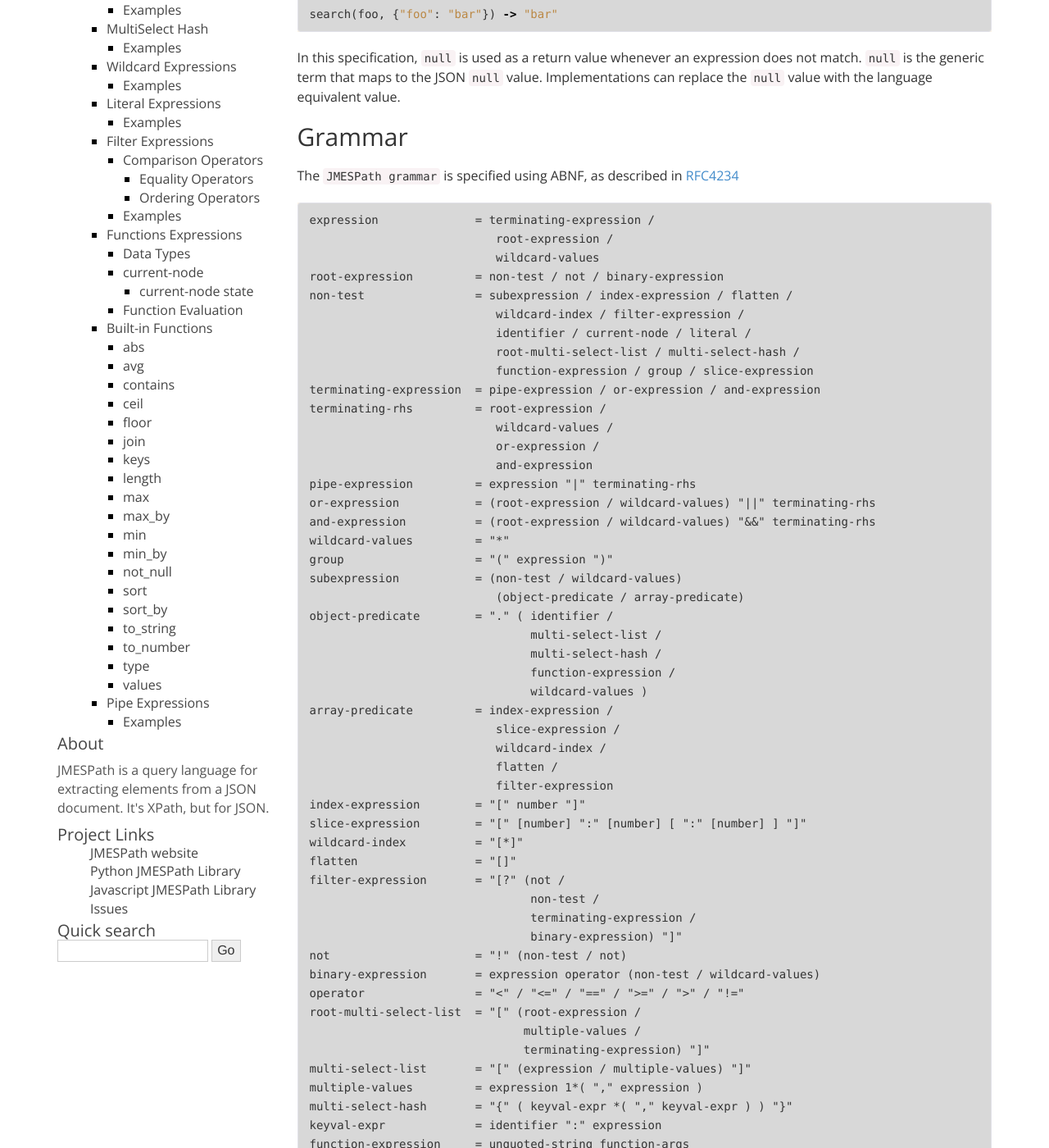
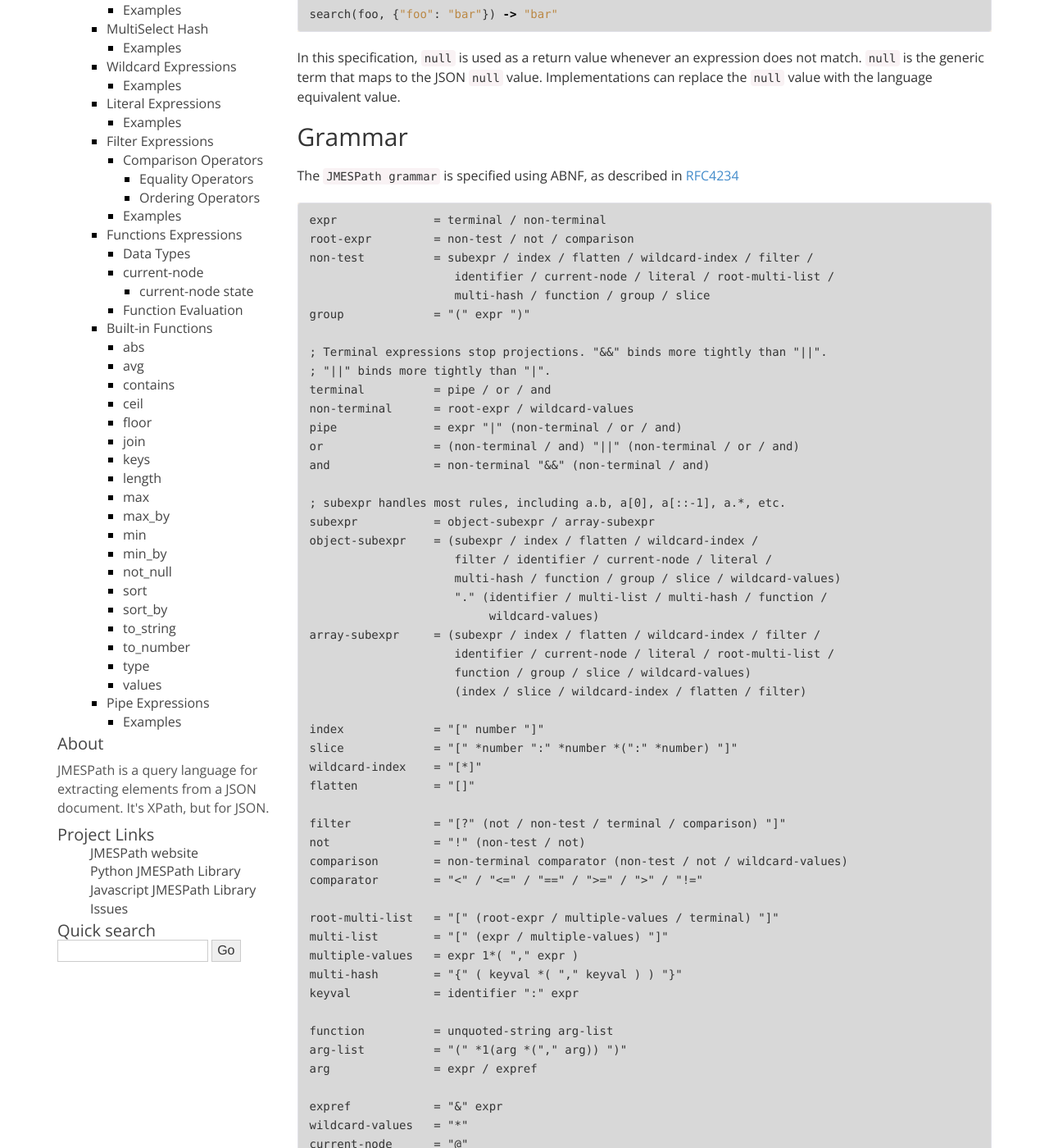
Before and after one commit to jmespath/jmespath.site, a Sphinx documentation site: the page built from docs/specification.rst, in a window 1280 px wide and 1400 px high, scrolled down 366 px. Shown: the whole window at 82% size. Built offline with Sphinx 7.4.7, drawn with Linux system fonts in a browser that asks for light colours; comment, search, counter and statistics services are not loaded; some of the changed text lies outside the part shown.

Commit message:
Shortening rule names. Removing ambiguities and invalid syntax. Renaming function-arg* to arg and arg-list

```diff
--- a/docs/jmespath-grammar.txt
+++ b/docs/jmespath-grammar.txt
@@ -1,69 +1,66 @@
-expression              = terminating-expression /
-                           root-expression /
-                           wildcard-values
-root-expression         = non-test / not / binary-expression
-non-test                = subexpression / index-expression / flatten /
-                           wildcard-index / filter-expression /
-                           identifier / current-node / literal /
-                           root-multi-select-list / multi-select-hash /
-                           function-expression / group / slice-expression
-terminating-expression  = pipe-expression / or-expression / and-expression
-terminating-rhs         = root-expression /
-                           wildcard-values /
-                           or-expression /
-                           and-expression
-pipe-expression         = expression "|" terminating-rhs
-or-expression           = (root-expression / wildcard-values) "||" terminating-rhs
-and-expression          = (root-expression / wildcard-values) "&&" terminating-rhs
-wildcard-values         = "*"
-group                   = "(" expression ")"
-subexpression           = (non-test / wildcard-values)
-                           (object-predicate / array-predicate)
-object-predicate        = "." ( identifier /
-                                multi-select-list /
-                                multi-select-hash /
-                                function-expression /
-                                wildcard-values )
-array-predicate         = index-expression /
-                           slice-expression /
-                           wildcard-index /
-                           flatten /
-                           filter-expression
-index-expression        = "[" number "]"
-slice-expression        = "[" [number] ":" [number] [ ":" [number] ] "]"
-wildcard-index          = "[*]"
-flatten                 = "[]"
-filter-expression       = "[?" (not /
-                                non-test /
-                                terminating-expression /
-                                binary-expression) "]"
-not                     = "!" (non-test / not)
-binary-expression       = expression operator (non-test / wildcard-values)
-operator                = "<" / "<=" / "==" / ">=" / ">" / "!="
-root-multi-select-list  = "[" (root-expression /
-                               multiple-values /
-                               terminating-expression) "]"
-multi-select-list       = "[" (expression / multiple-values) "]"
-multiple-values         = expression 1*( "," expression )
-multi-select-hash       = "{" ( keyval-expr *( "," keyval-expr ) ) "}"
-keyval-expr             = identifier ":" expression
-function-expression     = unquoted-string function-args
-function-args           = "(" [function-arg *("," function-arg)] ")"
-function-arg            = expression / expression-type
-current-node            = "@"
-expression-type         = "&" expression
-literal                 = "`" 1*(unescaped-literal / escaped-literal) "`"
-unescaped-literal       = %x20-59 / %x61-10FFFF
+expr              = terminal / non-terminal
+root-expr         = non-test / not / comparison
+non-test          = subexpr / index / flatten / wildcard-index / filter /
+                     identifier / current-node / literal / root-multi-list /
+                     multi-hash / function / group / slice
+group             = "(" expr ")"
+
+; Terminal expressions stop projections. "&&" binds more tightly than "||".
+; "||" binds more tightly than "|".
+terminal          = pipe / or / and
+non-terminal      = root-expr / wildcard-values
+pipe              = expr "|" (non-terminal / or / and)
+or                = (non-terminal / and) "||" (non-terminal / or / and)
+and               = non-terminal "&&" (non-terminal / and)
+
+; subexpr handles most rules, including a.b, a[0], a[::-1], a.*, etc.
+subexpr           = object-subexpr / array-subexpr
+object-subexpr    = (subexpr / index / flatten / wildcard-index /
+                     filter / identifier / current-node / literal /
+                     multi-hash / function / group / slice / wildcard-values)
+                     "." (identifier / multi-list / multi-hash / function /
+                          wildcard-values)
+array-subexpr     = (subexpr / index / flatten / wildcard-index / filter /
+                     identifier / current-node / literal / root-multi-list /
+                     function / group / slice / wildcard-values)
+                     (index / slice / wildcard-index / flatten / filter)
+
+index             = "[" number "]"
+slice             = "[" *number ":" *number *(":" *number) "]"
+wildcard-index    = "[*]"
+flatten           = "[]"
+
+filter            = "[?" (not / non-test / terminal / comparison) "]"
+not               = "!" (non-test / not)
+comparison        = non-terminal comparator (non-test / not / wildcard-values)
+comparator        = "<" / "<=" / "==" / ">=" / ">" / "!="
+
+root-multi-list   = "[" (root-expr / multiple-values / terminal) "]"
+multi-list        = "[" (expr / multiple-values) "]"
+multiple-values   = expr 1*( "," expr )
+multi-hash        = "{" ( keyval *( "," keyval ) ) "}"
+keyval            = identifier ":" expr
+
+function          = unquoted-string arg-list
+arg-list          = "(" *1(arg *("," arg)) ")"
+arg               = expr / expref
+
+expref            = "&" expr
+wildcard-values   = "*"
+current-node      = "@"
+
+number            = *"-" 1*DIGIT
+literal           = "`" 1*(unescaped-literal / escaped-literal) "`"
+unescaped-literal = %x20-59 / %x61-10FFFF
                      ; Any character after and including space, but not `
-escaped-literal         = escaped-char / (escape "`")
-number                  = ["-"] 1*DIGIT
-identifier              = unquoted-string / quoted-string
-unquoted-string         = (ALPHA / "_") *(DIGIT / ALPHA / "_")
-quoted-string           = DQUOTE 1*(unescaped-char / escaped-char) DQUOTE
-unescaped-char          = %x20-21 / %x23-5B / %x5D-10FFFF
+escaped-literal   = escaped-char / (escape "`")
+identifier        = unquoted-string / quoted-string
+unquoted-string   = (ALPHA / "_") *(DIGIT / ALPHA / "_")
+quoted-string     = DQUOTE 1*(unescaped-char / escaped-char) DQUOTE
+unescaped-char    = %x20-21 / %x23-5B / %x5D-10FFFF
                      ; Any character other than "\"
-escape                  = %x5C ; "\"
-escaped-char            = escape (
+escape            = %x5C             ; "\"
+escaped-char      = escape (
                      %x22 /          ; "    quotation mark  U+0022
                      %x5C /          ; \    reverse solidus U+005C
                      %x2F /          ; /    solidus         U+002F
```
Lines whose indentation alone changed are shown as unchanged.
